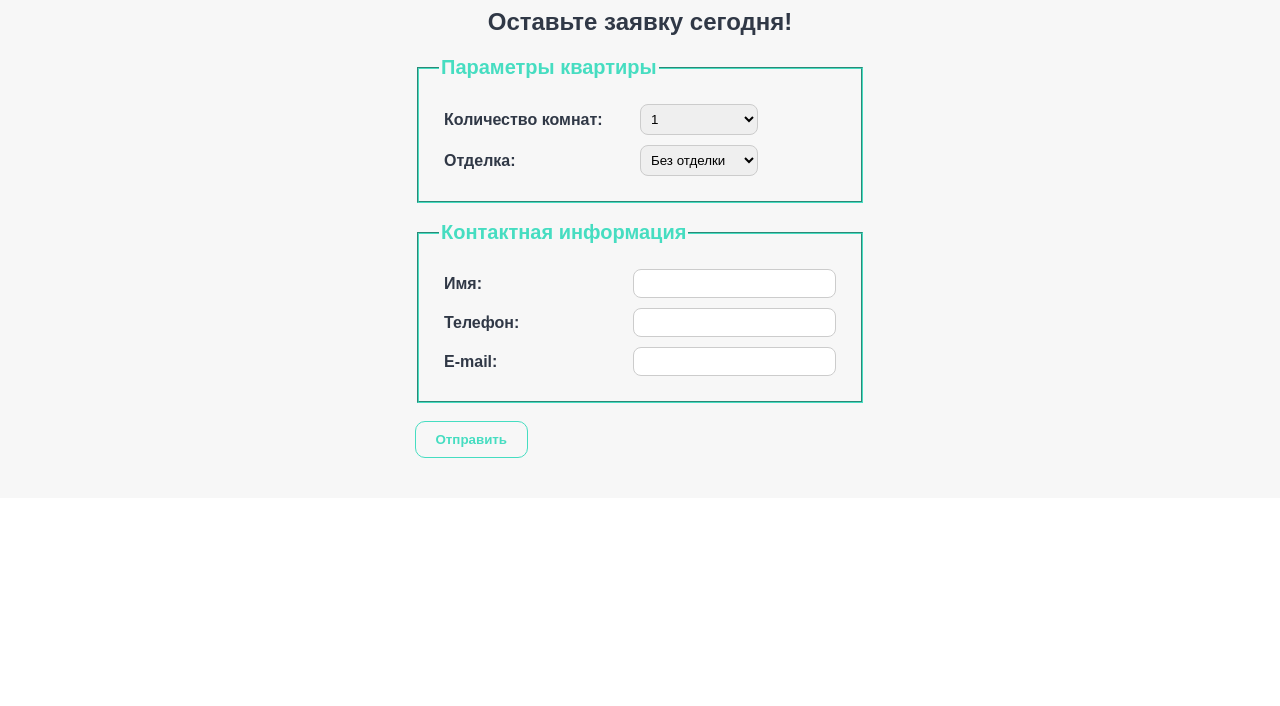
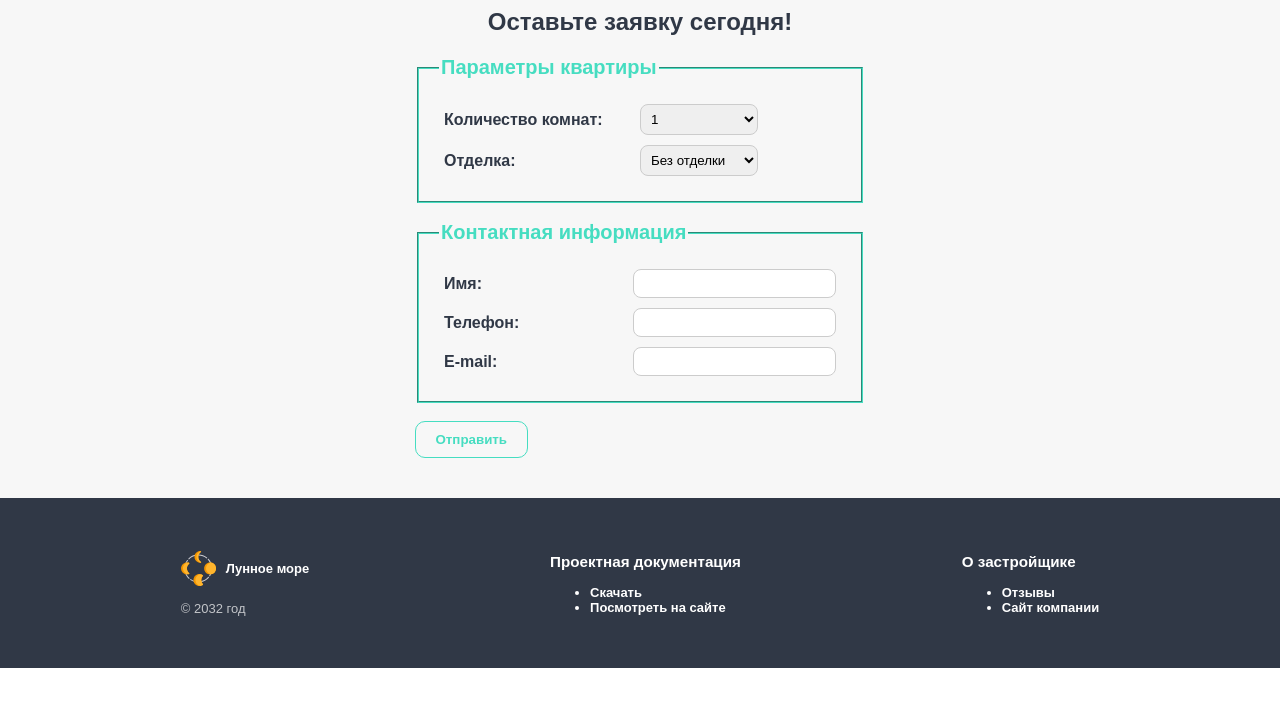
Before and after one commit to vaziliybober/moon-sea-layout, a plain HTML site: page index.html in a window 1280 px wide. Shown: the part 1337-2043 px from the top of the page. After the commit the page ends 2005 px from the top, so only its background shows below. Drawn offline with Linux system fonts and the light colour scheme.

Commit message:
add footer + refactor slightly

```diff
--- a/index.html
+++ b/index.html
@@ -14,8 +14,8 @@
 <body class="m-0 landing-text">
 
   <header class="fullscreen-section pos-fixed jc-between h-header fw-bold">
-    <div class="d-flex ai-center h-100">
-      <img class="h-70 p-10p" src="images/logo.svg" alt="Логотип">
+    <div class="d-flex ai-center">
+      <img class="h-50p p-10p" src="images/logo.svg" alt="Логотип">
       <span class="pr-20p">Лунное море</span>
     </div>
     <nav>
@@ -35,7 +35,7 @@
       <img class="h-40 pb-10p" src="images/logo.svg" alt="Логотип">
       <h1 class="m-0 fs-43p pb-5p">ЖК «Лунное море»</h1>
       <span class="m-0 pb-20p fw-bold">Место, откуда не хочется улетать</span>
-      <button class="button border-color-sec color-sec" type="button" name="booking-button">
+      <button class="button border-color-sec color-sec">
         Забронировать
       </button>
     </section>
@@ -60,7 +60,7 @@
 
     <a name="about"></a>
     <div class="bg-color-alt">
-      <section class="centered-section  w-main ai-center">
+      <section class="centered-section w-main ai-center">
         <article class="w-50">
           <h2>О ЖК «Лунное море»</h2>
           <p>Все чаще жители Москвы предпочитают загородный дом городской квартире, к тому же связь с мегаполисом не теряется – современные скоростные трассы позволяют без труда добираться до столицы и обратно.</p>
@@ -135,7 +135,33 @@
 
   </main>
 
-  <footer style="height: 1000px"></footer>
+  <footer class="fullscreen-section jc-evenly h-footer bg-color-inv color-sec fs-13p fw-bold">
+    <div>
+      <div class="d-flex ai-center">
+        <img class="h-30p pr-10p" src="images/logo.svg" alt="Логотип">
+        <span class="pr-20p">Лунное море</span>
+      </div>
+      <br>
+      <span class="fw-normal opacity">&copy; 2032 год</span>
+    </div>
+
+    <menu>
+      <h3>Проектная документация</h3>
+      <ul>
+        <li>Скачать</li>
+        <li>Посмотреть на сайте</li>
+      </ul>
+    </menu>
+
+    <menu>
+      <h3>О застройщике</h3>
+      <ul>
+        <li>Отзывы</li>
+        <li>Сайт компании</li>
+      </ul>
+    </menu>
+
+  </footer>
 
 </body>
 
--- a/styles/atomic.css
+++ b/styles/atomic.css
@@ -18,6 +18,10 @@
 
 .jc-between {
   justify-content: space-between;
+}
+
+.jc-evenly {
+  justify-content: space-evenly;
 }
 
 .ai-center {
@@ -60,12 +64,24 @@
   height: 150px;
 }
 
+.h-50p {
+  height: 50px;
+}
+
+.h-30p {
+  height: 35px;
+}
+
 .h-header {
   height: var(--h-header);
 }
 
 .h-booking {
   height: var(--h-booking);
+}
+
+.h-footer {
+  height: var(--h-footer);
 }
 
 .w-main {
@@ -96,6 +112,10 @@
   padding: 20px;
 }
 
+.p-60p {
+  padding: 60px;
+}
+
 .p-10p {
   padding: 10px;
 }
@@ -106,6 +126,10 @@
 
 .pt-header {
   padding-top: var(--h-header);
+}
+
+.pr-10p {
+  padding-right: 10px;
 }
 
 .pr-20p {
@@ -144,8 +168,20 @@
   font-size: 20px;
 }
 
+.fs-13p {
+  font-size: 13px;
+}
+
 .fw-bold {
   font-weight: bold;
+}
+
+.fw-normal {
+  font-weight: normal;
+}
+
+.opacity {
+  opacity: 0.7;
 }
 
 .color-white {
@@ -172,6 +208,10 @@
   border-color: var(--color-alt);
 }
 
+.bg-color-inv {
+  background: var(--color-prim);
+}
+
 .bg-color-alt {
   background: var(--bg-color-alt);
 }
--- a/styles/constant.css
+++ b/styles/constant.css
@@ -3,6 +3,7 @@
   --h-booking: 350px;
   --w-main: 1000px;
   --w-form: 450px;
+  --h-footer: 170px;
 
   --color-prim: #303846;
   --color-sec: white;
```
